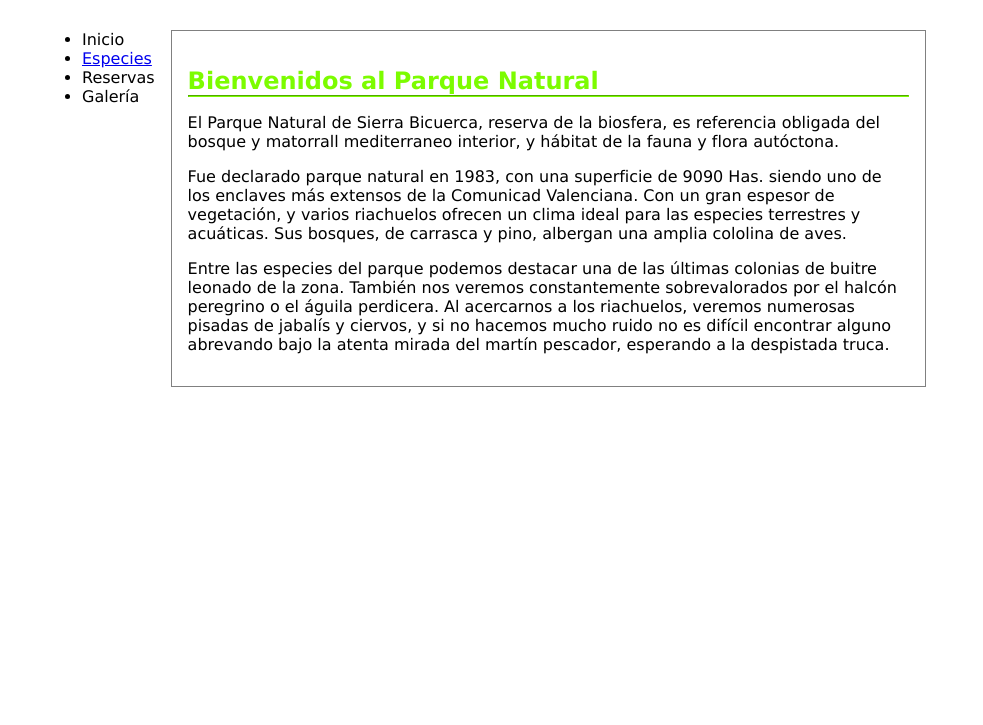
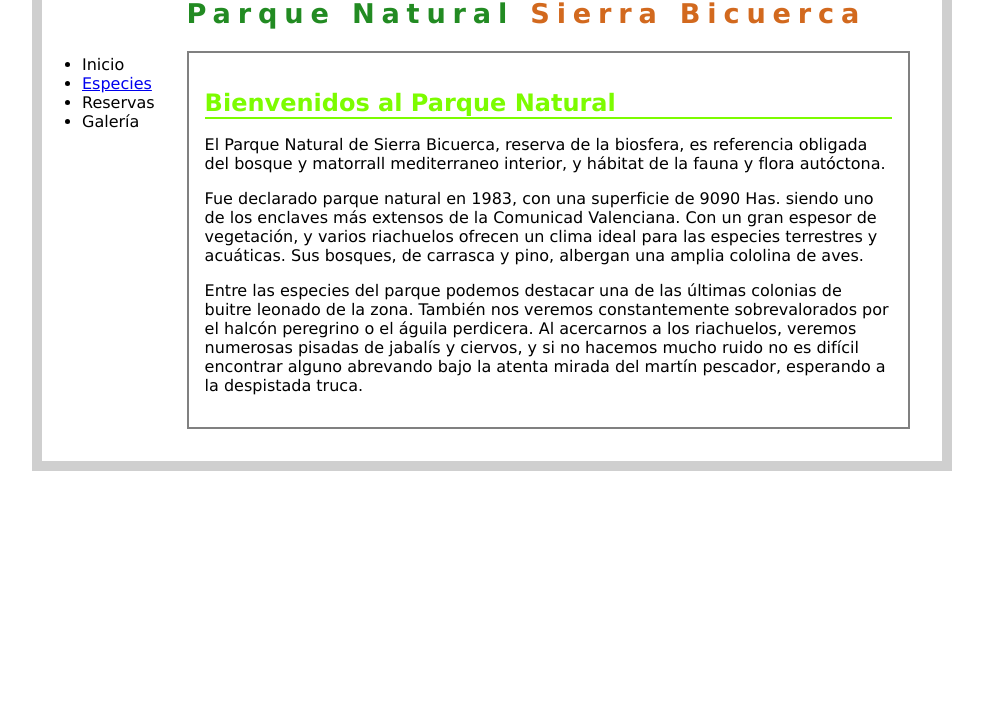
Before and after one commit to aramossanchez/Tareas_de_refuerzo_HTML, a plain HTML site: page Tareas de refuerzo/Ejercicio 8/parquenatural/index.html in a window 1280 px wide. Shown: the part 75-800 px from the top of the page, without its empty margins (148-1131 px from the left). Drawn offline with Linux system fonts and the light colour scheme.

Commit message:
Corrección de errores y detalles de varios retos

```diff
--- a/Tareas de refuerzo/Ejercicio 7/parquenatural/css/estilo.css
+++ b/Tareas de refuerzo/Ejercicio 7/parquenatural/css/estilo.css
@@ -1,5 +1,6 @@
 body{
     font-family: 'Lucida Sans', 'Lucida Sans Regular', 'Lucida Grande', 'Lucida Sans Unicode', Geneva, Verdana, sans-serif;
+    border: 10px solid rgb(207, 207, 207);
 }
 h1{
     text-align: center;
@@ -14,8 +15,10 @@ h3{
     color: chocolate;
 }
 hr{
-    border-color: lawngreen;
+    border-color: transparent;
+    background-color:lawngreen;
     margin:0;
+    padding: 0;
 }
 span{
     color:chocolate
--- a/Tareas de refuerzo/Ejercicio 8/parquenatural/css/estilo.css
+++ b/Tareas de refuerzo/Ejercicio 8/parquenatural/css/estilo.css
@@ -5,9 +5,9 @@ body{
     align-items: center;
 }
 h1{
-    text-align: center;
     color: forestgreen;
     letter-spacing: 0.25em;
+    font-size: 1.7em;
 }
 h2{
     color:lawngreen;
@@ -17,21 +17,29 @@ h3{
     color: chocolate;
 }
 hr{
-    border-color: lawngreen;
+    border-color: transparent;
+    background-color:lawngreen;
     margin:0;
+    padding: 0;
 }
 span{
     color:chocolate
 }
+.contenedor{
+    width: 900px;
+    border: 10px solid rgb(207, 207, 207);
+    display: flex;
+    flex-direction: row;
+}
 section{
-    border: solid 1px grey;
     margin: 1em;
     padding: 1em;
 }
-.contenedor{
-    width: 900px;
+article{
+    border: solid 2px grey;
+    padding: 1em;
 }
-.cuerpo-pagina{
-    display: flex;
-    flex-direction: row;
+aside{
+    position: relative;
+    top:6em;
 }
--- a/Tareas de refuerzo/Ejercicio 8/parquenatural/index.html
+++ b/Tareas de refuerzo/Ejercicio 8/parquenatural/index.html
@@ -8,8 +8,7 @@
 </head>
 <body>
     <div class="contenedor">
-        <h1>Parque Natural&nbsp<span>Sierra Bicuerca</span></h1>
-        <div class="cuerpo-pagina">
+        <aside>
             <nav>
                 <ul>
                     <li>Inicio</li>
@@ -18,7 +17,10 @@
                     <li>Galería</li>
                 </ul>
             </nav>
-            <section>
+        </aside>
+        <section>
+            <h1>Parque Natural&nbsp<span>Sierra Bicuerca</span></h1>
+            <article>
                 <h2>Bienvenidos al Parque Natural</h2>
                 <hr>
                 <p>El Parque Natural de Sierra Bicuerca, reserva de la biosfera, es referencia obligada del bosque y matorrall mediterraneo
@@ -30,8 +32,8 @@
                     constantemente sobrevalorados por el halcón peregrino o el águila perdicera. Al acercarnos a los riachuelos, veremos numerosas
                     pisadas de jabalís y ciervos, y si no hacemos mucho ruido no es difícil encontrar alguno abrevando bajo la atenta mirada del
                     martín pescador, esperando a la despistada truca.</p>
-            </section>
-        </div>
+            </article>
+        </section>
     </div>
 </body>
 </html>
--- a/Tareas de refuerzo/Ejercicio 9/parquenatural/css/estilo.css
+++ b/Tareas de refuerzo/Ejercicio 9/parquenatural/css/estilo.css
@@ -30,7 +30,6 @@ a{
     padding: 2em;
 }
 h1{
-    text-align: center;
     color: forestgreen;
     letter-spacing: 0.25em;
 }
@@ -48,15 +47,21 @@ hr{
 span{
     color:chocolate
 }
+.contenedor{
+    width: 900px;
+    border: 10px solid rgb(207, 207, 207);
+    display: flex;
+    flex-direction: row;
+}
 section{
-    border: solid 1px grey;
     margin: 1em;
     padding: 1em;
 }
-.contenedor{
-    width: 900px;
+article{
+    border: solid 2px grey;
+    padding: 1em;
 }
-.cuerpo-pagina{
-    display: flex;
-    flex-direction: row;
+aside{
+    position: relative;
+    top:6em;
 }
```
Also changed, not shown: Tareas de refuerzo/Ejercicio 5/postresemana.html (+5 -5 lines), Tareas de refuerzo/Ejercicio 8/parquenatural/paginas/especies.html (+7 -5 lines), Tareas de refuerzo/Ejercicio 9/parquenatural/index.html (+7 -5 lines), Tareas de refuerzo/Ejercicio 9/parquenatural/paginas/especies.html (+5 -3 lines), 1 other file.
